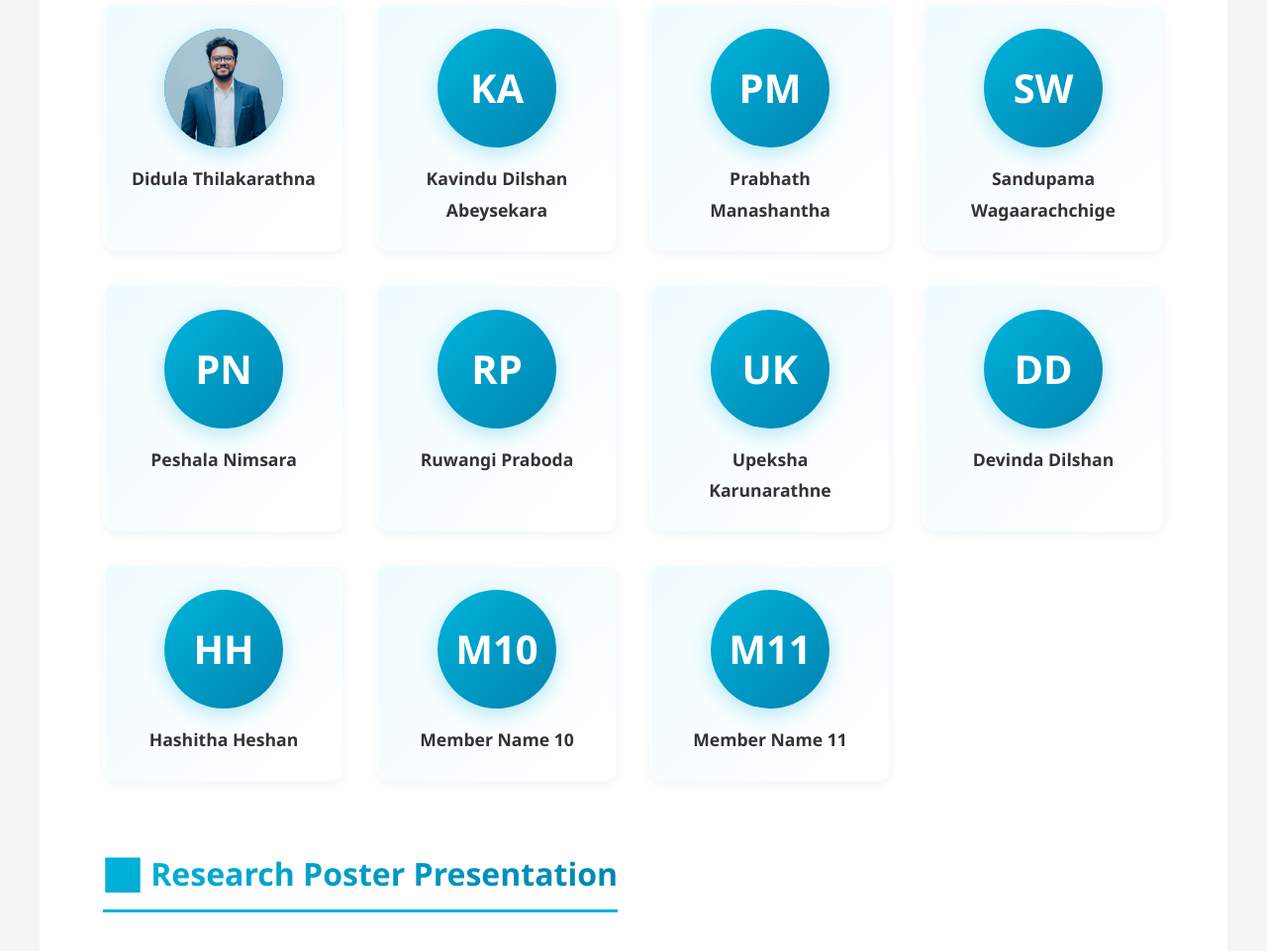
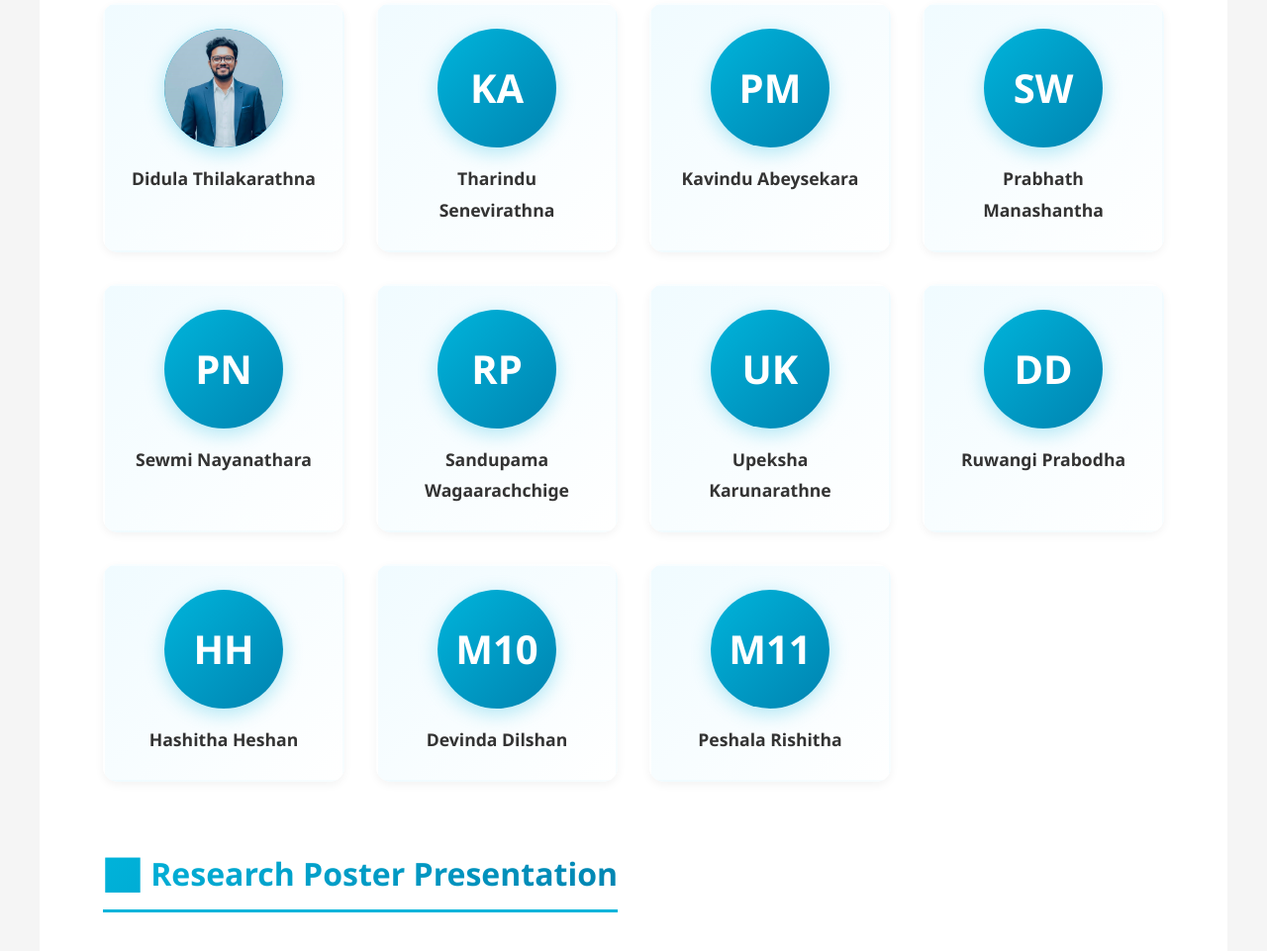
Before and after one commit to Didula21/sl_cricket_research, a plain HTML site: page index.html in a window 1280 px wide. Shown: the part 4189-5150 px from the top of the page at 99% size. Drawn offline with Linux system fonts and the light colour scheme.

Commit message:
Update index.html

```diff
--- a/index.html
+++ b/index.html
@@ -608,7 +608,7 @@
             </ul>
         </section>
 
-        <section id="team" class="section">
+           <section id="team" class="section">
             <h2 class="section-title">👥 Research Team</h2>
             <p style="text-align: center; margin-bottom: 2rem;">This research was conducted by a dedicated team of researchers committed to understanding and addressing the challenges facing Sri Lankan cricket.</p>
 
@@ -624,35 +624,35 @@
                         <!-- Replace with: <img src="URL_TO_PHOTO" alt="Kavindu Dilshan Abeysekara"> -->
                         KA
                     </div>
-                    <div class="member-name">Kavindu Dilshan Abeysekara</div>
+                    <div class="member-name">Tharindu Senevirathna</div>
                 </div>
                 <div class="team-member">
                     <div class="member-avatar">
                         <!-- Replace with: <img src="URL_TO_PHOTO" alt="Prabhath Manashantha"> -->
                         PM
                     </div>
-                    <div class="member-name">Prabhath Manashantha</div>
+                    <div class="member-name">Kavindu Abeysekara</div>
                 </div>
                 <div class="team-member">
                     <div class="member-avatar">
                         <!-- Replace with: <img src="URL_TO_PHOTO" alt="Sandupama Wagaarachchige"> -->
                         SW
                     </div>
-                    <div class="member-name">Sandupama Wagaarachchige</div>
+                    <div class="member-name">Prabhath Manashantha</div>
                 </div>
                 <div class="team-member">
                     <div class="member-avatar">
                         <!-- Replace with: <img src="URL_TO_PHOTO" alt="Peshala Nimsara"> -->
                         PN
                     </div>
-                    <div class="member-name">Peshala Nimsara</div>
+                    <div class="member-name">Sewmi Nayanathara</div>
                 </div>
                 <div class="team-member">
                     <div class="member-avatar">
                         <!-- Replace with: <img src="URL_TO_PHOTO" alt="Ruwangi Praboda"> -->
                         RP
                     </div>
-                    <div class="member-name">Ruwangi Praboda</div>
+                    <div class="member-name">Sandupama Wagaarachchige</div>
                 </div>
                 <div class="team-member">
                     <div class="member-avatar">
@@ -666,7 +666,7 @@
                         <!-- Replace with: <img src="URL_TO_PHOTO" alt="Devinda Dilshan"> -->
                         DD
                     </div>
-                    <div class="member-name">Devinda Dilshan</div>
+                    <div class="member-name">Ruwangi Prabodha</div>
                 </div>
                 <div class="team-member">
                     <div class="member-avatar">
@@ -680,17 +680,18 @@
                         <!-- Replace with: <img src="URL_TO_PHOTO" alt="Member Name 10"> -->
                         M10
                     </div>
-                    <div class="member-name">Member Name 10</div>
+                    <div class="member-name">Devinda Dilshan</div>
                 </div>
                 <div class="team-member">
                     <div class="member-avatar">
                         <!-- Replace with: <img src="URL_TO_PHOTO" alt="Member Name 11"> -->
                         M11
                     </div>
-                    <div class="member-name">Member Name 11</div>
+                    <div class="member-name">Peshala Rishitha</div>
                 </div>
             </div>
         </section>
+
 
         <section id="poster" class="section">
             <h2 class="section-title">🖼️ Research Poster Presentation</h2>
```
